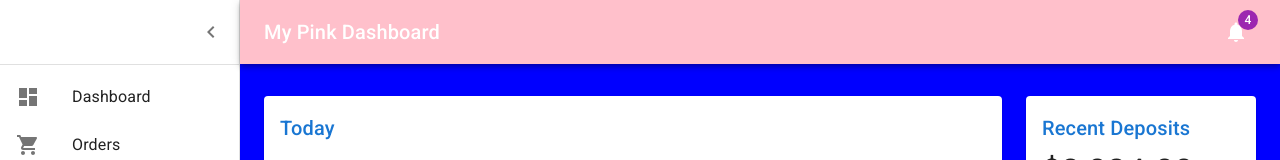
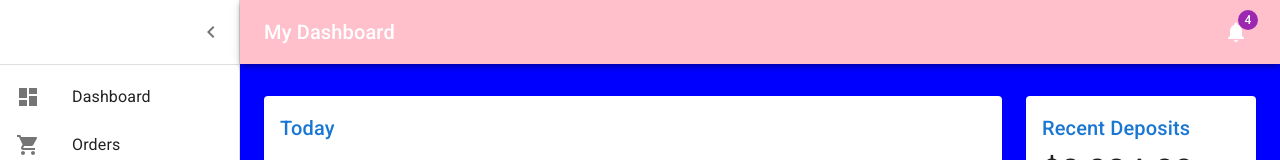
Before and after one commit to TatsianaLohinava/visual-testing-tools, a React (Vite) app: page / in a window 1280 px wide. Shown: the top 160 px of the page. Built offline with nearby package versions, Linux system fonts and the light colour scheme.

Commit message:
change heading

```diff
--- a/src/Dashboard.tsx
+++ b/src/Dashboard.tsx
@@ -124,7 +124,7 @@ export default function Dashboard() {
               noWrap
               sx={{ flexGrow: 1 }}
             >
-              My Pink Dashboard
+              My Dashboard
             </Typography>
             <IconButton color="inherit">
               <Badge badgeContent={4} color="secondary">
```
